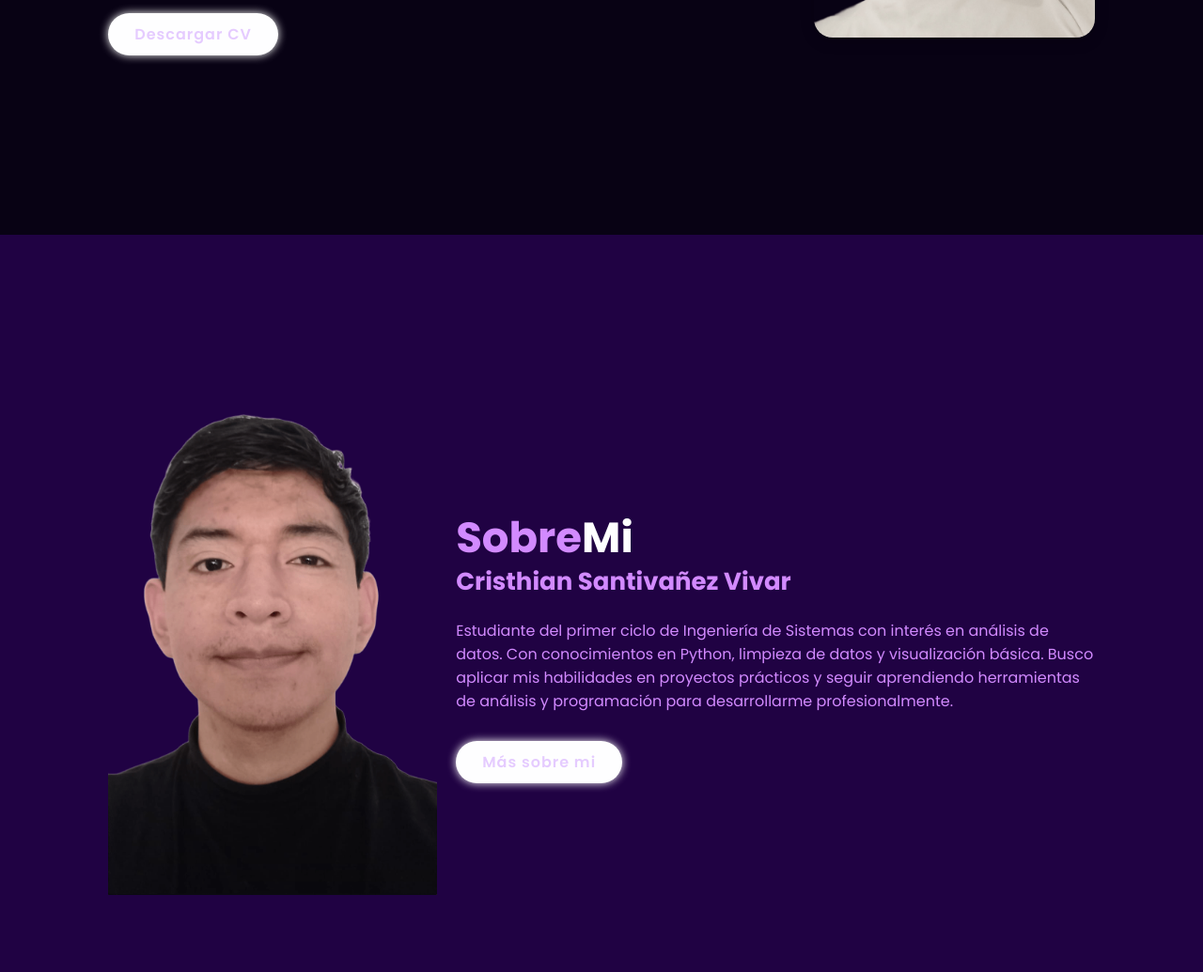
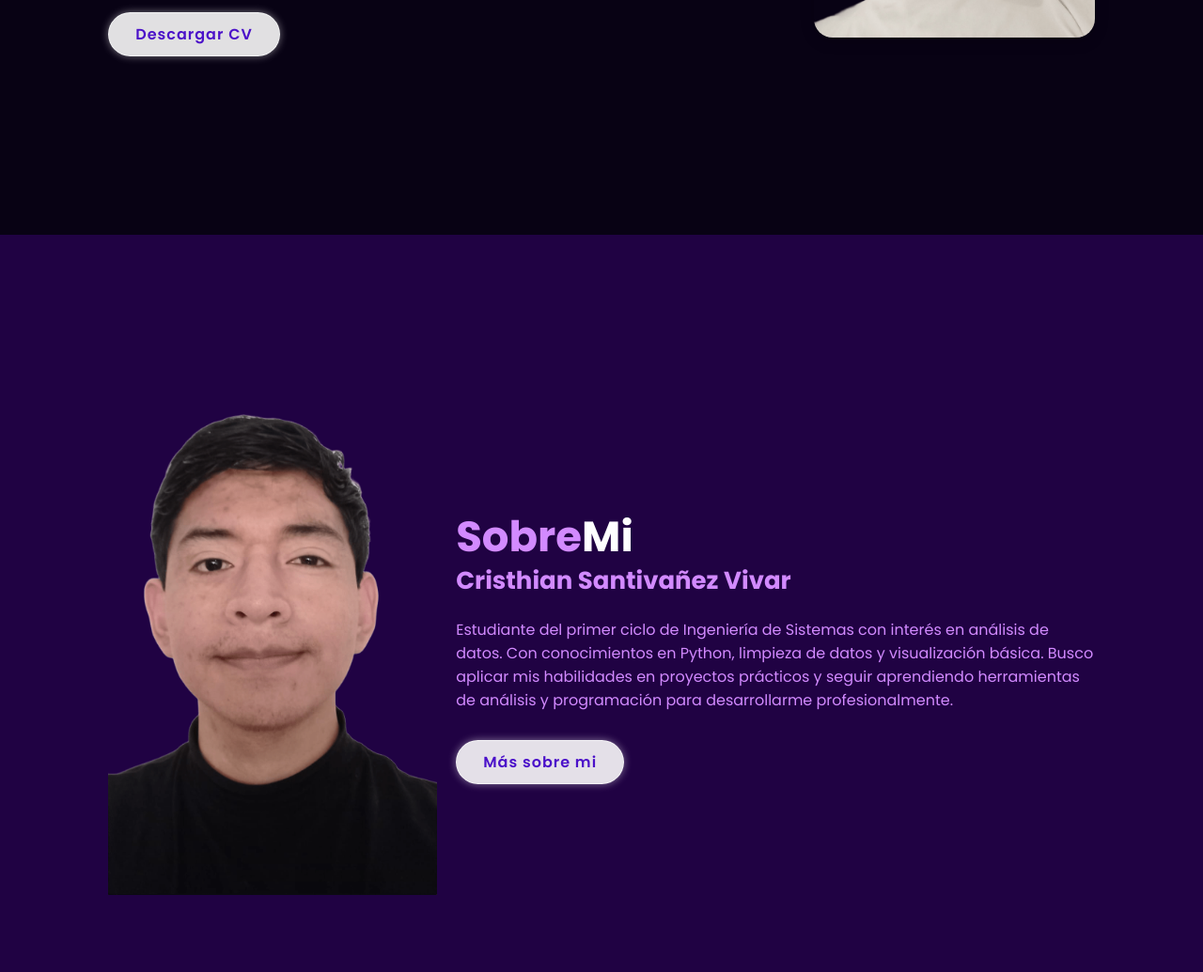
Before and after one commit to CristhianS98/Portafolio_Cristhian, a plain HTML site: page index.html in a window 1280 px wide. Shown: the part 550-1585 px from the top of the page at 94% size. Drawn offline with nearby package versions, Linux system fonts and the light colour scheme.

Commit message:
Se ajusta colores style

```diff
--- a/style.css
+++ b/style.css
@@ -577,3 +577,34 @@
 .portfolio-layer a i {
     color: #4407ec;
 }
+/* --- Estilo exclusivo para los botones Descargar CV (home) y Más sobre mí (about) --- */
+
+/* Botón Descargar CV del Home */
+.home-content .btn {
+    background: rgba(255, 255, 255, 0.88); /* blanco más brillante */
+    color: #4b11c9; /* morado fuerte */
+    border: 1px solid rgba(255, 255, 255, 0.6);
+    box-shadow: 0 0 0.8rem rgba(255, 255, 255, 0.45);
+    transition: .25s ease;
+}
+
+.home-content .btn:hover {
+    background: rgba(255, 255, 255, 0.96);
+    color: #310a8e;
+    box-shadow: 0 0 1.2rem rgba(255, 255, 255, 0.6);
+}
+
+/* Botón "Más sobre mí" de la sección ABOUT */
+.about-content .btn {
+    background: rgba(255, 255, 255, 0.88); /* blanco brillante */
+    color: #4b11c9; /* morado fuerte */
+    border: 1px solid rgba(255, 255, 255, 0.6);
+    box-shadow: 0 0 0.8rem rgba(255, 255, 255, 0.45);
+    transition: .25s ease;
+}
+
+.about-content .btn:hover {
+    background: rgba(255, 255, 255, 0.96);
+    color: #310a8e;
+    box-shadow: 0 0 1.2rem rgba(255, 255, 255, 0.6);
+}
```
